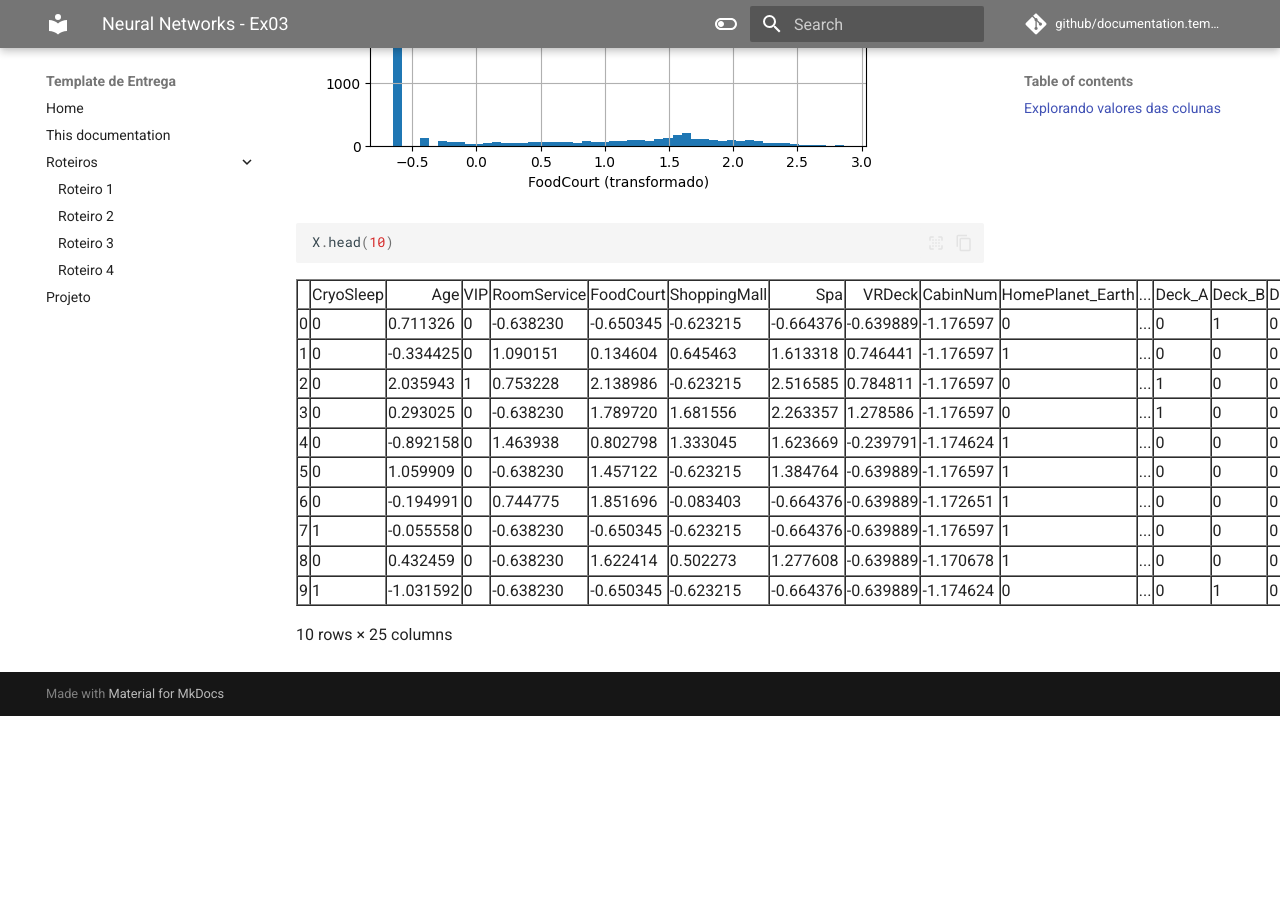
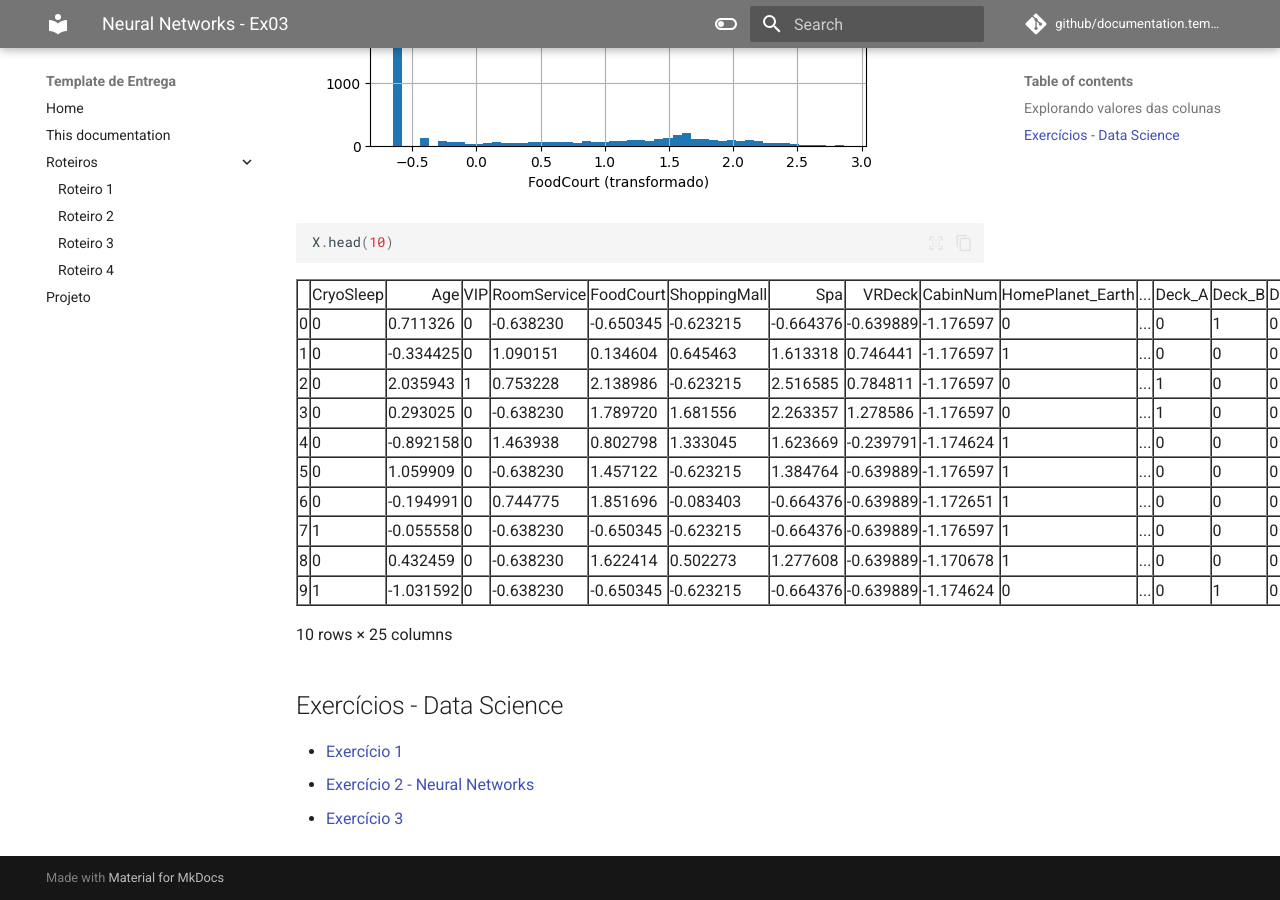
Before and after one commit to viniciusgrecco/atv1, an MkDocs documentation site: the page built from docs/1-Data/ex03_again.md, in a window 1280 px wide and 900 px high, scrolled down 9551 px. Built offline with MkDocs 1.6.1 and Material for MkDocs 9.7.7, drawn with Linux system fonts in a browser that asks for light colours; comment, search, counter and statistics services are not loaded; before the commit the page ends 10267 px from its top, so only the background shows below that.

Commit message:
feat: router

```diff
--- a/docs/1-Data/ex03_again.md
+++ b/docs/1-Data/ex03_again.md
@@ -857,3 +857,12 @@ X.head(10)
 </table>
 <p>10 rows × 25 columns</p>
 </div>
+
+
+
+
+## Exercícios - Data Science
+
+- [Exercício 1](1-Data/ex01.md)
+- [Exercício 2 - Neural Networks](1-Data/ex02.md)
+- [Exercício 3](1-Data/ex03_again.md)
```
Also changed, not shown: docs/1-Data/ex01.md (+8 -0 lines), docs/1-Data/ex02.md (+9 -0 lines), docs/index.md (+6 -0 lines), 1 other file.
